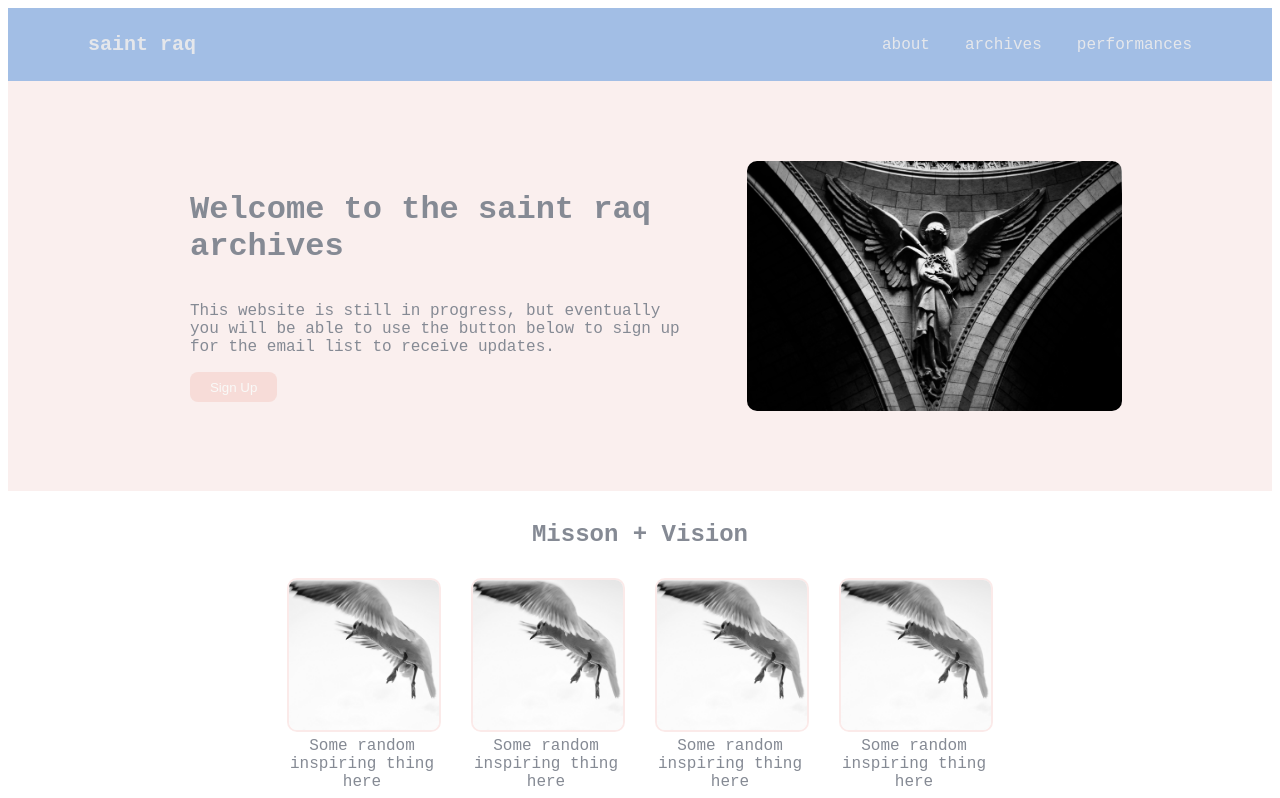
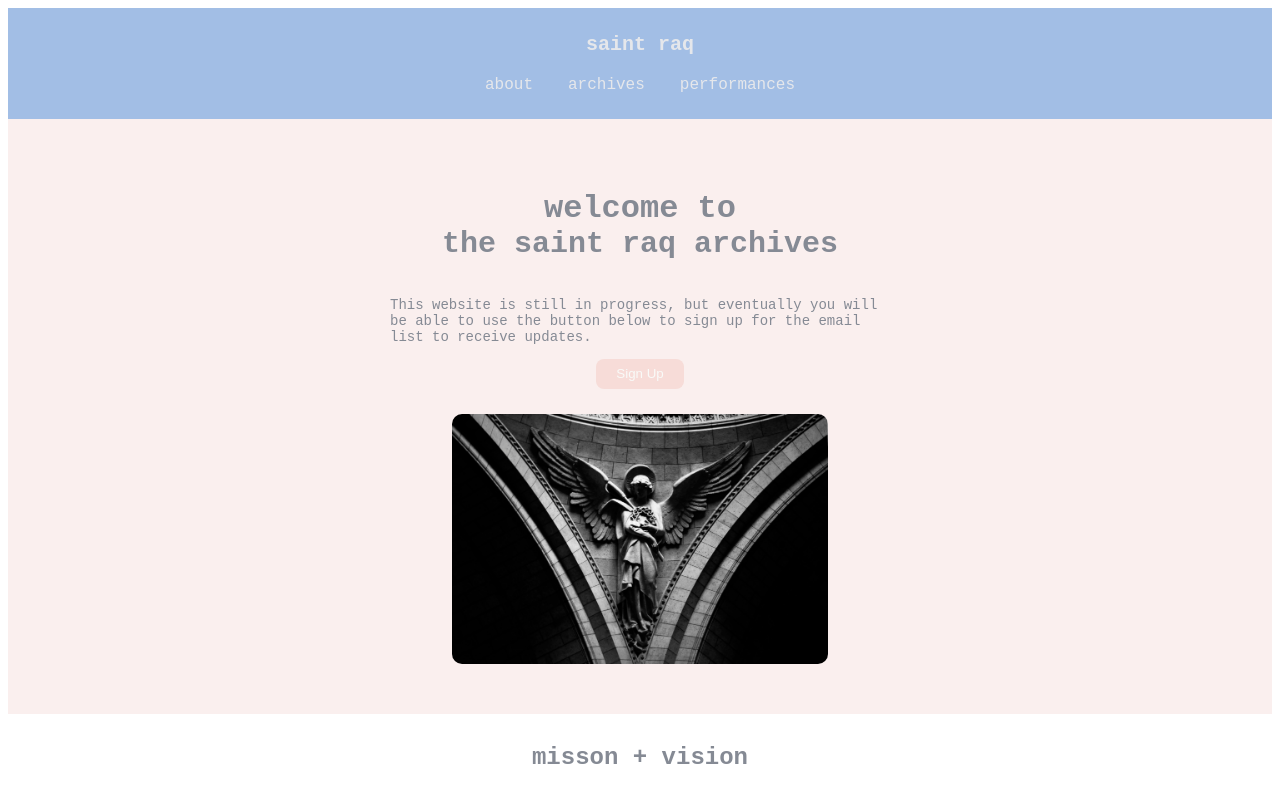
Before and after one commit to saintraq/landing-page, a plain HTML site: page index.html in a window 1280 px wide. Shown: the top 798 px of the page. Drawn offline with Linux system fonts and the light colour scheme.

Commit message:
Change general layout to be more centered

```diff
--- a/index.html
+++ b/index.html
@@ -19,13 +19,13 @@
 
     <div class="container">
         <div class="welcome">
-            <h1>Welcome to the saint raq archives</h1>
+            <h1>welcome to<p>the saint raq archives</p></h1>
             <p>This website is still in progress, but eventually you will be able to use the button below to sign up for the email list to receive updates.</p>
             <button class="button">Sign Up</button>
         </div>
             <img class="angel" src="cosmin-gurau-H9pOaHJT0_E-unsplash.jpg" alt="photo of an angel statue in light and shadow">
     </div class="midpage">
-    <h2>Misson + Vision</h2>
+    <h2>misson + vision</h2>
         <div class="info">
 
         <div class="one">
--- a/style.css
+++ b/style.css
@@ -6,6 +6,7 @@ body {
 
 .header {
     display: flex;
+    flex-direction: column;
     align-items: center;
     justify-content: space-between;
     font-size: 16px;
@@ -17,6 +18,7 @@ body {
 .logo {
     font-size: 20px;
     font-weight: 800;
+    margin-bottom: 20px;
 }
 
 ul {
@@ -34,9 +36,10 @@ a {
 
 .container {
     display: flex;
+    flex-direction: column;
     color: #858a94;
     background: #faefee;
-    padding: 80px 150px;
+    padding: 50px 150px;
     gap: 25px;
     align-items: center;
     justify-content: center;
@@ -48,6 +51,20 @@ a {
     flex-direction: column;
     max-width: 500px;
     margin: auto;
+}
+
+h1 {
+    text-align: center;
+}
+
+h1 p {
+    text-align: center;
+    margin: 0;
+    font-size: 30px;
+}
+
+p {
+    font-size: 14px;
 }
 
 .angel {
@@ -126,6 +143,7 @@ img {
     color: #f9faf8;
     border: 1px solid whitesmoke;
     border-radius: 8px;
+    align-self: center;
 }
 
 .container .button {
```
